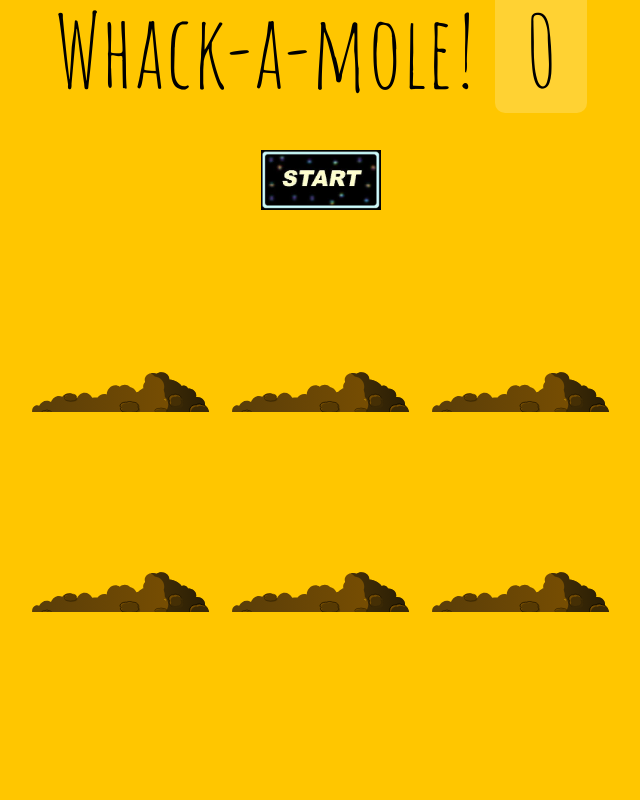
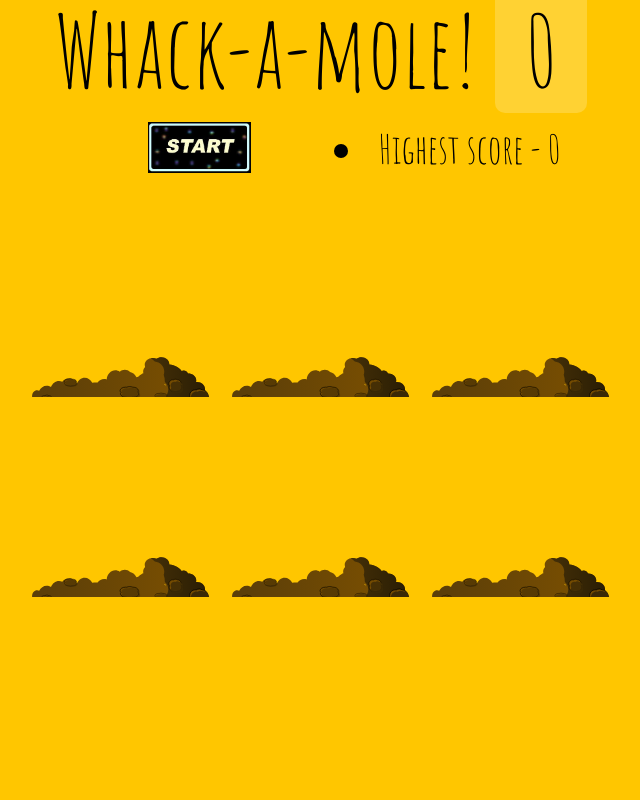
Before and after one commit to JivkoJelev91/Whack-A-Mole, a plain HTML site: page index.html in a window 1280 px wide. Shown: the whole page, without its empty margins (319-959 px from the left). Drawn offline with Linux system fonts and the light colour scheme.

Commit message:
Adding localStorage to the app

```diff
--- a/app.js
+++ b/app.js
@@ -1,11 +1,11 @@
 class WhackAMole{
-
     constructor() {
         this.holes = document.querySelectorAll('.hole');
         this.scoreBoard = document.querySelector('.score');
         this.moles = document.querySelectorAll('.mole');
-        this.btn = document.getElementById('btn');
+        this.btnStart = document.getElementById('btnStart');
         this.timeUp = false;
+        this.lastHighestScore = 0;
         this.score = 0;
         this.lastHole;
     }
@@ -26,11 +26,10 @@ class WhackAMole{
     peep() {
         const time = this.randomTime(300, 1300);
         const hole = this.randomHole(this.holes);
-        let that = this;
         hole.classList.add('up');
         setTimeout(() => {
           hole.classList.remove('up');
-          if (!that.timeUp) this.peep();
+          if (!this.timeUp) this.peep();
         }, time);
     }
 
@@ -38,23 +37,42 @@ class WhackAMole{
         this.scoreBoard.textContent = 0;
         this.timeUp = false;
         this.score = 0;
-        let that = this;
         this.peep();
         setTimeout(() => {
-            that.timeUp = true;
+            this.timeUp = true;
+            if(this.timeUp){
+                localStorage.setItem('bestScore', JSON.stringify(this.score));
+                this.renderBestScores();
+            }
         }, 15000);
     }
 
     bonk(event){
         if(!event.isTrusted) return;
         this.score++;
-        event.path[1].classList.remove('up');
+        event.target.classList.remove('up');
         this.scoreBoard.textContent = this.score;
     }
 
+    renderBestScores(){
+        let highestScore = JSON.parse(localStorage.getItem('bestScore'));
+        if(this.lastHighestScore < highestScore) this.lastHighestScore = highestScore;
+            document.getElementById('bestResult').innerHTML = `
+               <ul>
+                    <li class="scores">
+                        <span>Highest score -</span>
+                        <span style="${this.lastHighestScore > 10 ? 'color: red': 'color: black'}">
+                            ${this.lastHighestScore || 0}
+                        </span>
+                    </li>
+               </ul>
+            `;
+    }
+
     init(){
-        this.btn.addEventListener('click' ,(event) => this.startGame(event));
+        this.btnStart.addEventListener('click' ,(event) => this.startGame(event));
         this.moles.forEach(mole => mole.addEventListener('click',(event) => this.bonk(event)));
+        this.renderBestScores();
     }
 }
 
--- a/index.html
+++ b/index.html
@@ -8,8 +8,11 @@
 </head>
 <body>
     <div class="title">Whack-a-mole! <span class="score">0</span></div>
-    <div id="btn">
-        <img src="./pictures/start.jpg" class="start"/>
+    <div id="btnContainer">
+        <div id="btnStart">
+            <img src="./pictures/start.jpg" class="start"/>
+        </div>
+        <div id="bestResult"></div>
     </div>
     <div class="game">
     <div class="hole hole1">
--- a/style.css
+++ b/style.css
@@ -68,11 +68,29 @@ body {
   top:0;
 }
 
-#btn{
-    text-align: center;
-    padding-top:50px;
+#btnContainer{
+  width:500px;
+  padding: 1% 0;
+  display:flex;
+  justify-content: space-between;
+  margin:0 auto;
+  text-align: center;
 }
 
-#btn img{
-    width:120px;
+.start{
+  max-width: 40%;
+  text-align: center;
+  margin: 0 auto;
 }
+
+#btnStart{
+  align-self:center;
+}
+
+#bestResult{
+  width:60%;
+}
+
+.scores{
+  font-size:4em;
+}
```
